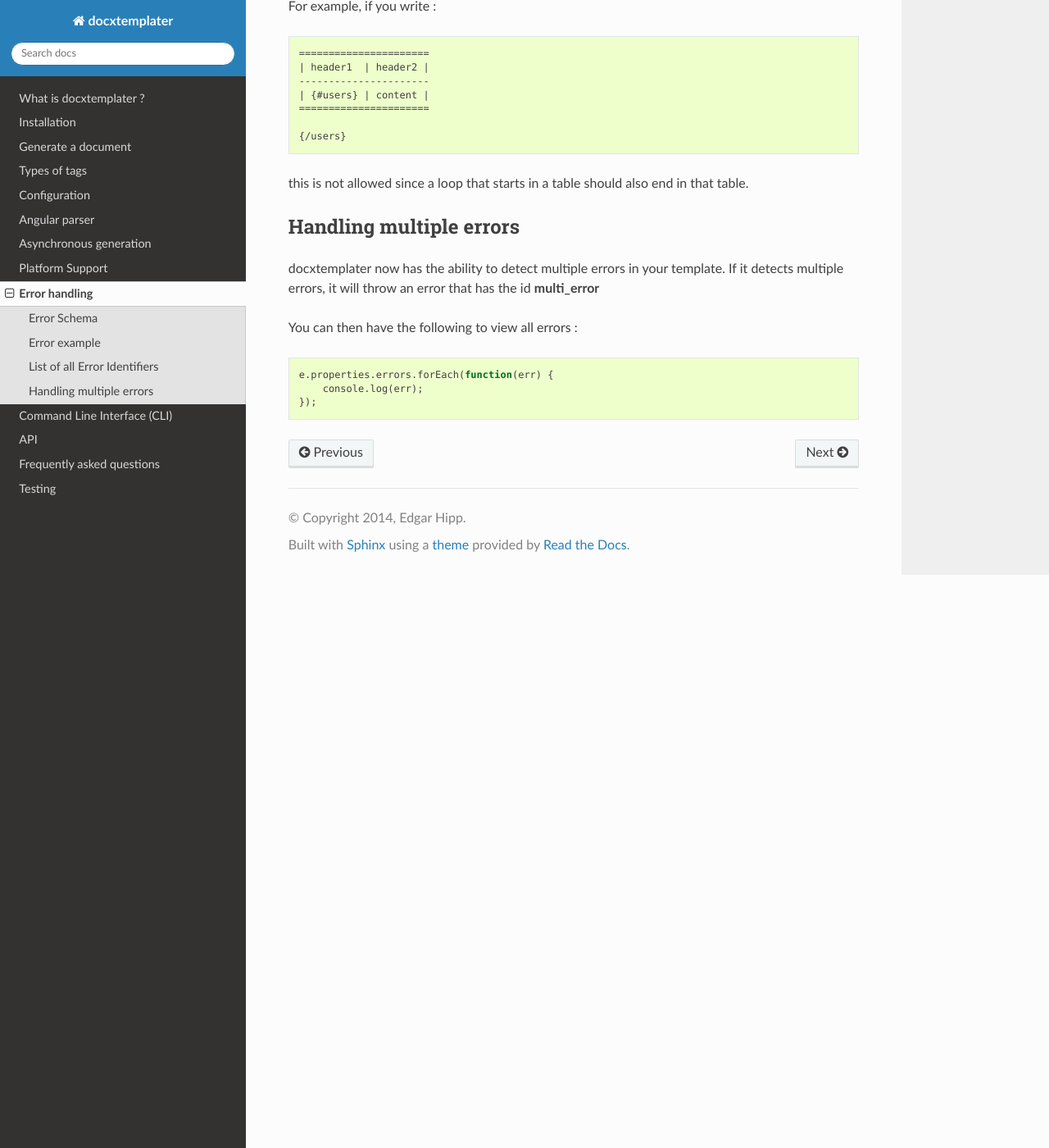
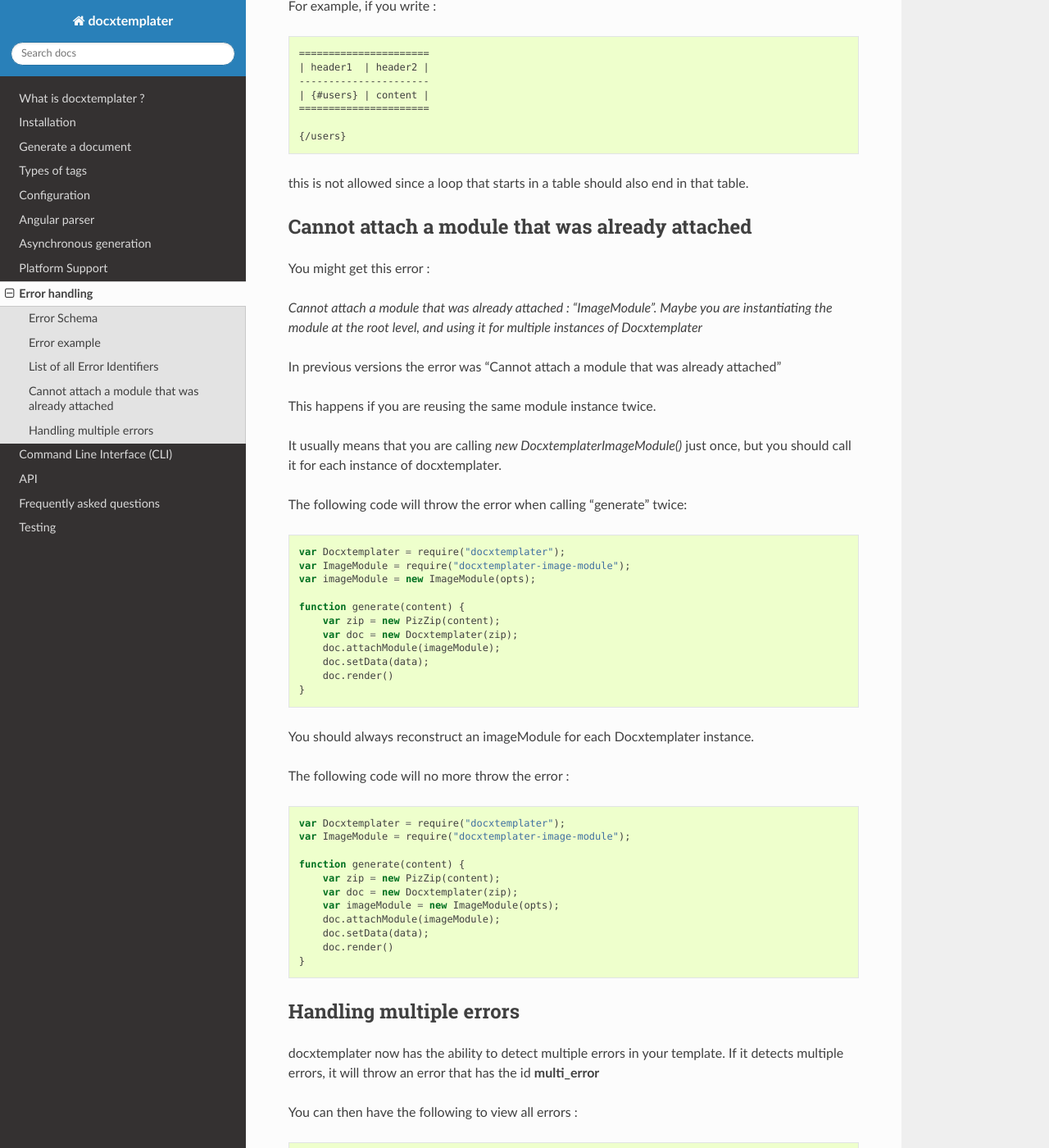
Before and after one commit to open-xml-templating/docxtemplater, a Sphinx documentation site: the page built from docs/source/errors.rst, in a window 1280 px wide and 1400 px high, scrolled down 3665 px. Shown: the whole window at 82% size. Built offline with Sphinx 7.4.7 and the Read the Docs theme 2.0.0, drawn with Linux system fonts in a browser that asks for light colours.

Commit message:
Add faq about "Cannot attach a module that was already attached"

```diff
--- a/docs/source/errors.rst
+++ b/docs/source/errors.rst
@@ -185,6 +185,55 @@ For example, if you write :
 
 this is not allowed since a loop that starts in a table should also end in that table.
 
+Cannot attach a module that was already attached
+------------------------------------------------
+
+You might get this error :
+
+`Cannot attach a module that was already attached : "ImageModule". Maybe you are instantiating the module at the root level, and using it for multiple instances of Docxtemplater`
+
+In previous versions the error was "Cannot attach a module that was already attached"
+
+This happens if you are reusing the same module instance twice.
+
+It usually means that you are calling `new DocxtemplaterImageModule()`
+just once, but you should call it for each instance of docxtemplater.
+
+The following code will throw the error when calling "generate" twice:
+
+.. code-block:: javascript
+
+    var Docxtemplater = require("docxtemplater");
+    var ImageModule = require("docxtemplater-image-module");
+    var imageModule = new ImageModule(opts);
+
+    function generate(content) {
+        var zip = new PizZip(content);
+        var doc = new Docxtemplater(zip);
+        doc.attachModule(imageModule);
+        doc.setData(data);
+        doc.render()
+    }
+
+You should always reconstruct an imageModule for each Docxtemplater instance.
+
+The following code will no more throw the error :
+
+.. code-block:: javascript
+
+    var Docxtemplater = require("docxtemplater");
+    var ImageModule = require("docxtemplater-image-module");
+
+    function generate(content) {
+        var zip = new PizZip(content);
+        var doc = new Docxtemplater(zip);
+        var imageModule = new ImageModule(opts);
+        doc.attachModule(imageModule);
+        doc.setData(data);
+        doc.render()
+    }
+
+
 Handling multiple errors
 ------------------------
 
```
